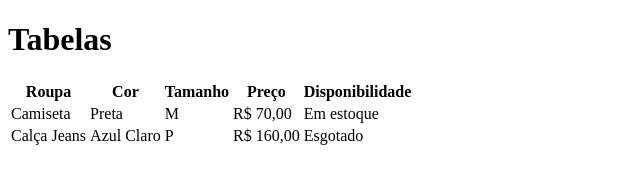
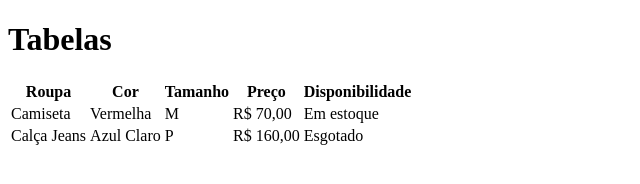
Before and after one commit to Almir-S-Diamantino/aula-tabela, a plain HTML site: page index.html in a window 1280 px wide. Shown: the full height of the page, 0-640 px from the left. Drawn offline with Linux system fonts and the light colour scheme.

Commit message:
Mudando preta para vermelha na coluna da cor

```diff
--- a/index.html
+++ b/index.html
@@ -18,7 +18,8 @@
         </tr>
         <tr>
             <td>Camiseta</td>
-            <td>Preta</td>
+            <td>Vermelha
+            </td>
             <td>M</td>
             <td>R$ 70,00</td>
             <td>Em estoque</td>
```
